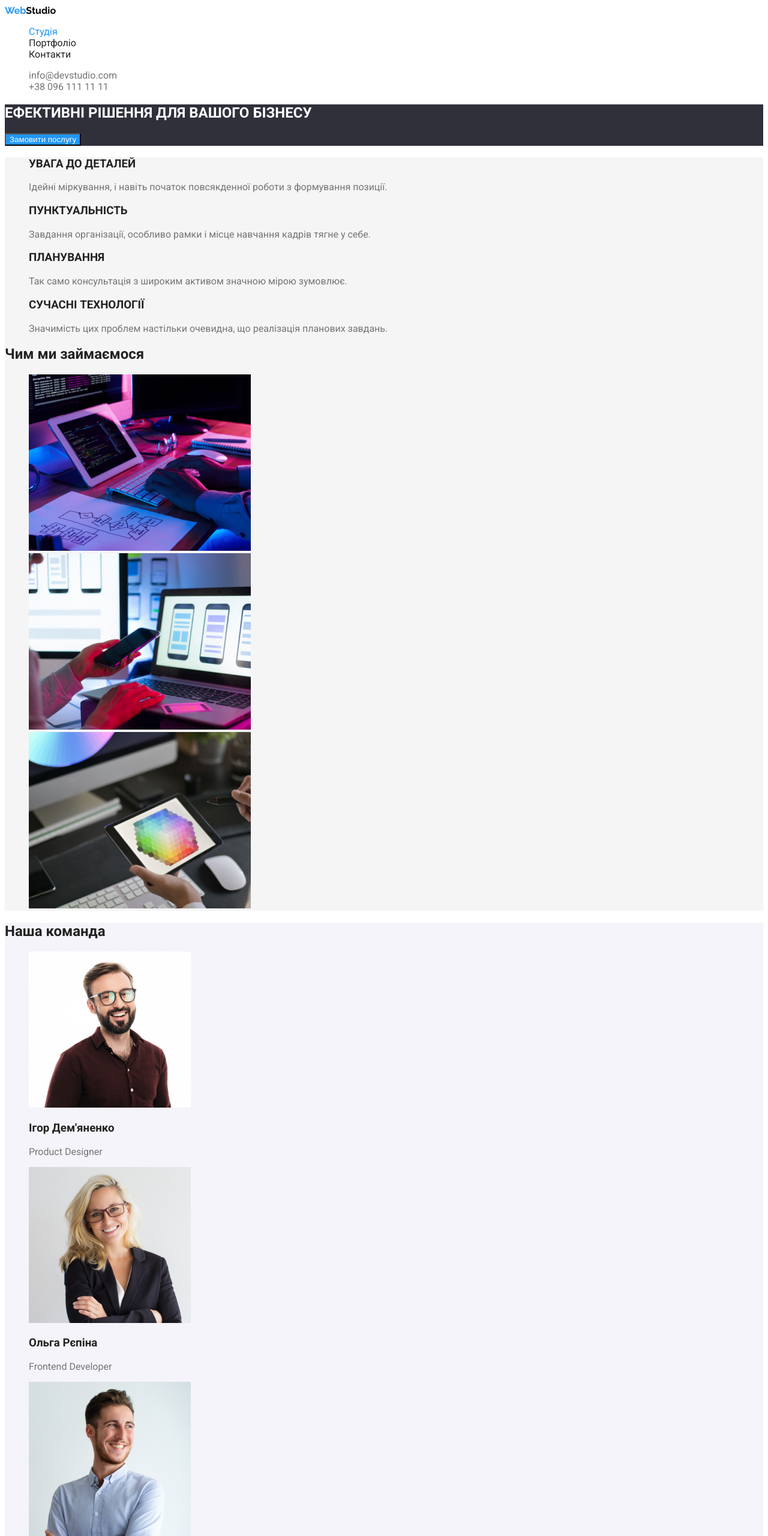
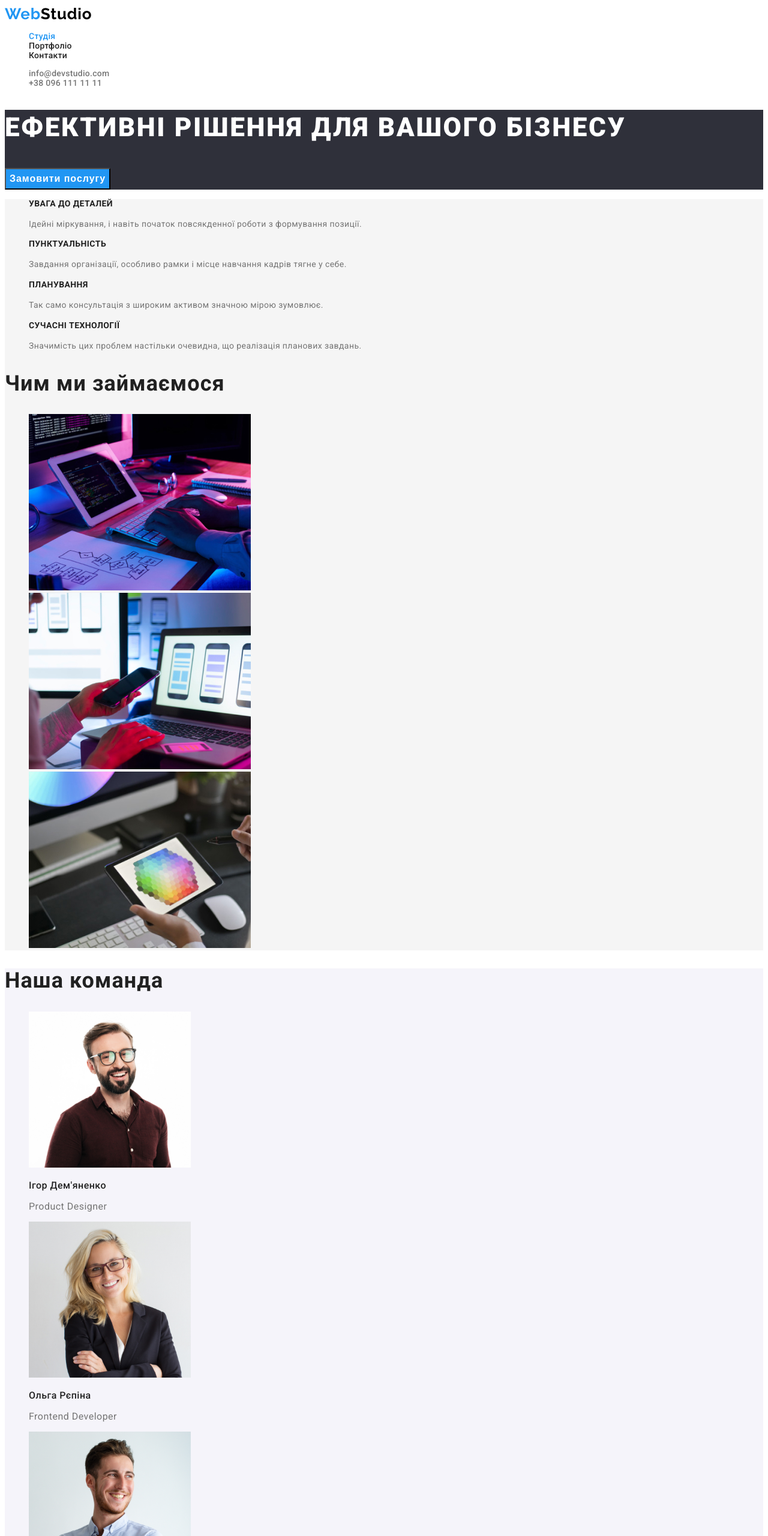
Before and after one commit to AntonBabenko96/-goit-markup-hw-02, a plain HTML site: page index.html in a window 1280 px wide. Shown: the top 2560 px of the page at 60% size. Drawn offline with Linux system fonts and the light colour scheme.

Commit message:
commit 2

```diff
--- a/css/styles.css
+++ b/css/styles.css
@@ -7,6 +7,7 @@ body {
     font-family: 'Roboto';
     color: var(--primary-text-color);
 }
+/* Хедер */
 .head {
     background-color: #fff;
 }
@@ -17,6 +18,9 @@ body {
     font-family: Raleway;
     color: var(--accent-color);
     text-decoration: none;
+    font-size: 26px;
+    line-height: 1.2;
+    letter-spacing: 0.03em;
 }
 .logo span {
     color: #000;
@@ -26,7 +30,10 @@ body {
     text-decoration: none;
 }
 .site-nav {
-
+    font-weight: 500;
+    font-size: 14px;
+    line-height: 1.14;
+    letter-spacing: 0.02em;
 }
 .site-nav .link:hover {
     color: var(--accent-color);
@@ -38,7 +45,10 @@ body {
     color: var(--accent-color);
 }
 .info-link {
-
+    font-weight: 500;
+    font-size: 14px;
+    line-height: 1.14;
+    letter-spacing: 0.02em;
 }
 .info-link a {
     color: #757575;
@@ -56,9 +66,16 @@ body {
 .info-link .tel:focus {
     color: var(--accent-color);
 }
+/* Основна частина */
 .hero {
+    background-color: #2F303A;
+}
+.hero h1 {
     color: #fff;
-    background-color: #2F303A;
+    font-weight: 900;
+    font-size: 44px;
+    line-height: 1.36;
+    letter-spacing: 0.06em;
 }
 .hero button {
     cursor: pointer;
@@ -67,39 +84,70 @@ body {
 .button {
     background-color: var(--accent-color);
     color: #fff;
+    font-weight: 700;
+    font-size: 16px;
+    line-height: 1.87;
+    letter-spacing: 0.06em;
 }
 .main {
     background-color: #F5F5F5;
 }
 .main h3 {
    color: #212121;
+   font-size: 14px;
+   line-height: 1.14;
+   letter-spacing: 0.03em;
 }
 .main p {
     color: var(--text-color);
+    font-size: 14px;
+    line-height: 1.7;
+    letter-spacing: 0.03em;
 }
 .main li {
     list-style-type: none;
 }
+.main h2 {
+    font-size: 36px;
+    line-height: 1.16;
+    letter-spacing: 0.03em;
+}
 .profile {
     background-color: #F5F4FA;
+}
+.profile h2 {
+    font-size: 36px;
+    line-height: 1.16;
+    letter-spacing: 0.03em;
 }
 .profile img {
     background-color: #fff;
 }
 .profile h3 {
     color: var(--primary-text-color);
+    font-weight: 500;
+    font-size: 16px;
+    line-height: 1.19;
+    letter-spacing: 0.03em;
 }
 .profile p {
     color: var(--text-color);
+    font-size: 16px;
+    line-height: 1.19;
+    letter-spacing: 0.03em;
 }
 .profile li {
     list-style-type: none;
 }
+/* Футер */
 .logo-footer {
     color:var(--accent-color) ;
     font-family: 'Raleway';
     background-color: #2F303A ;
     text-decoration: none;
+    font-size: 26px;
+    line-height: 1.19;
+    letter-spacing: 0.03em;
 }
 .logo-footer span {
     color: #FFFFFF;
@@ -111,6 +159,9 @@ body {
     font-style: normal;
     color: #fff;
     background-color: #2F303A;
+    font-size: 14px;
+    line-height: 1.7;
+    letter-spacing: 0.03em;
 }
 .address a {
     color: rgba(255, 255, 255, 0.6);
@@ -126,6 +177,9 @@ body {
 .list-button button {
     background-color: #F5F4FA;
     color: var(--primary-text-color);
+    font-size: 16px;
+    line-height: 1.6;
+    letter-spacing: 0.03em;
 }
 .list-button button:focus {
     background-color: var(--accent-color);
@@ -138,3 +192,14 @@ body {
     background-color: var(--accent-color);
         color: #FFFFFF;
 }
+.list-img h2 {
+    font-size: 18px;
+    line-height: 2;
+    letter-spacing: 0.06em;
+}
+.list-img p {
+    font-size: 16px;
+    line-height: 30px;
+    letter-spacing: 0.03em;
+    color: var(--text-color);
+}
```
